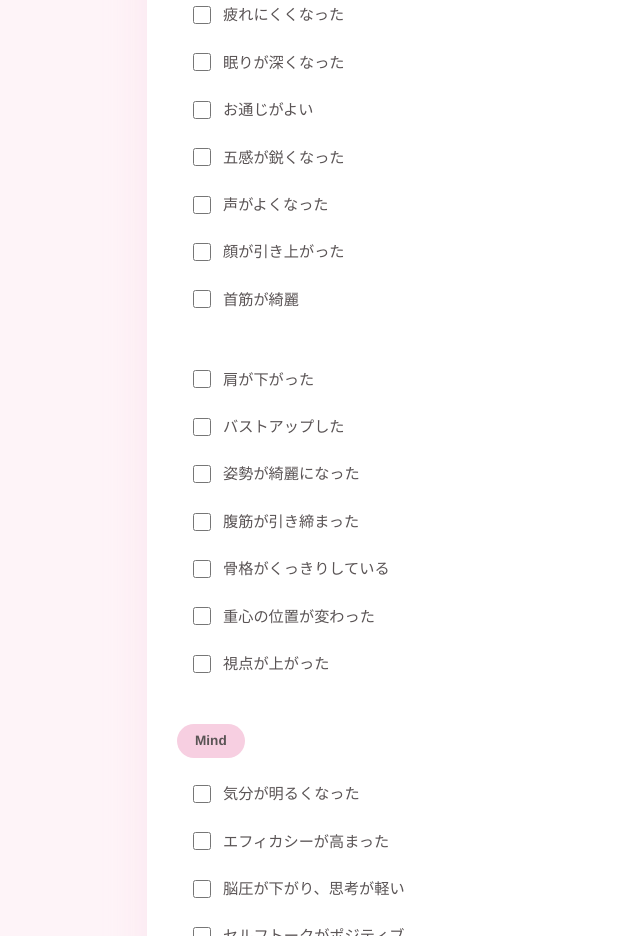
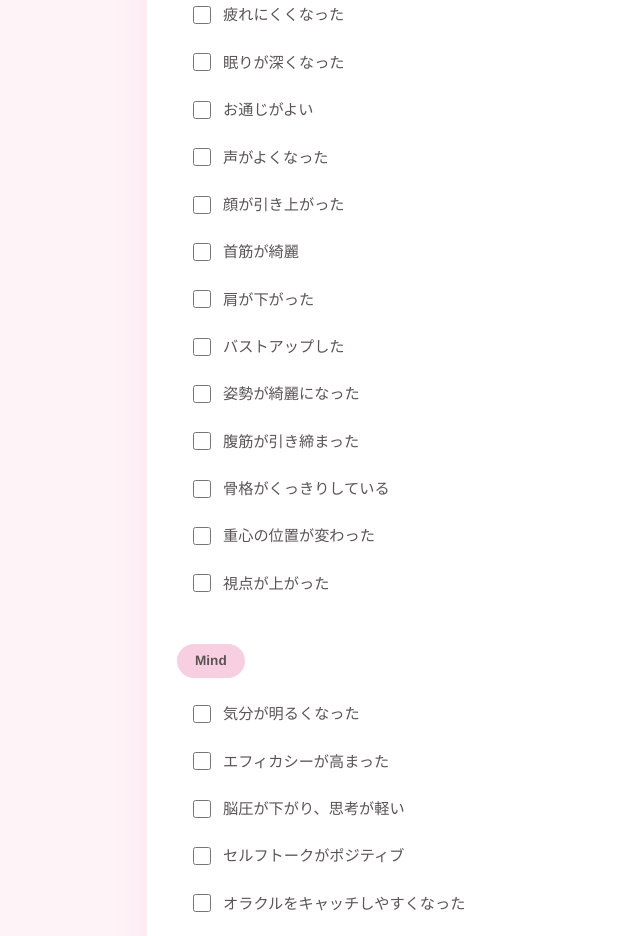
Before and after one commit to leap-goals/ratchet-log, a plain HTML site: page index.html in a window 1280 px wide. Shown: the part 1640-2576 px from the top of the page, without its empty margins (213-853 px from the left). Drawn offline with Linux system fonts and the light colour scheme.

Commit message:
Update index.html

```diff
--- a/index.html
+++ b/index.html
@@ -166,11 +166,10 @@
         <label class="item"><input type="checkbox" value="疲れにくくなった"> 疲れにくくなった</label>
         <label class="item"><input type="checkbox" value="眠りが深くなった"> 眠りが深くなった</label>
         <label class="item"><input type="checkbox" value="お通じがよい"> お通じがよい</label>
-        <label class="item"><input type="checkbox" value="五感が鋭くなった"> 五感が鋭くなった</label>
         <label class="item"><input type="checkbox" value="声がよくなった"> 声がよくなった</label>
         <label class="item"><input type="checkbox" value="顔が引き上がった"> 顔が引き上がった</label>
         <label class="item"><input type="checkbox" value="首筋が綺麗"> 首筋が綺麗</label>
-　　　　　<label class="item"><input type="checkbox" value="肩が下がった"> 肩が下がった</label>
+        <label class="item"><input type="checkbox" value="肩が下がった"> 肩が下がった</label>
         <label class="item"><input type="checkbox" value="バストアップした"> バストアップした</label>
         <label class="item"><input type="checkbox" value="姿勢が綺麗になった"> 姿勢が綺麗になった</label>
         <label class="item"><input type="checkbox" value="腹筋が引き締まった"> 腹筋が引き締まった</label>
```
